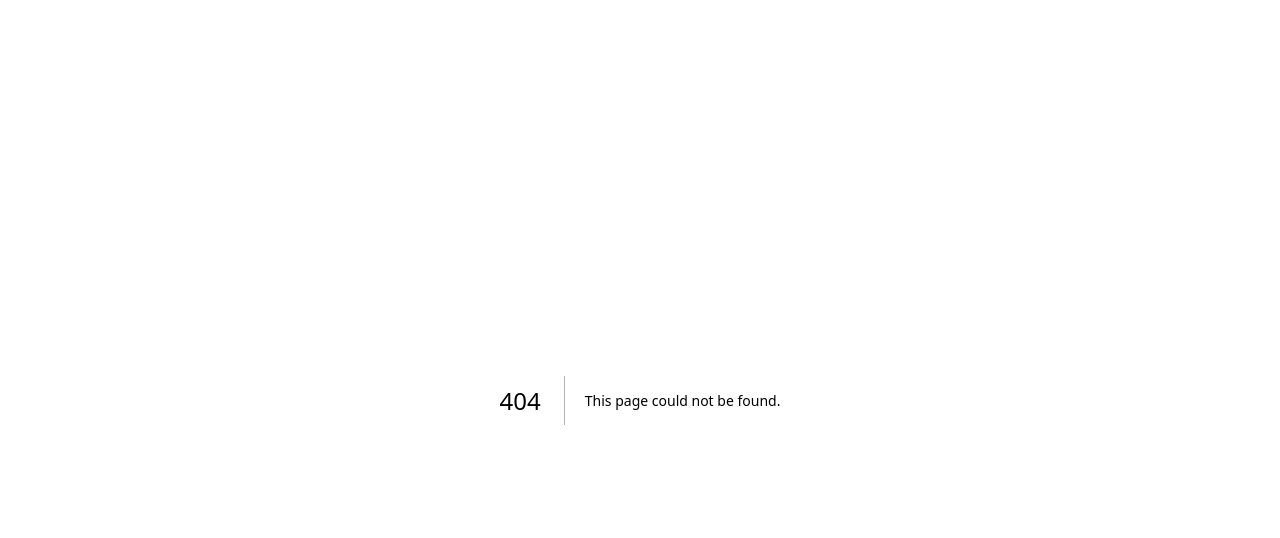
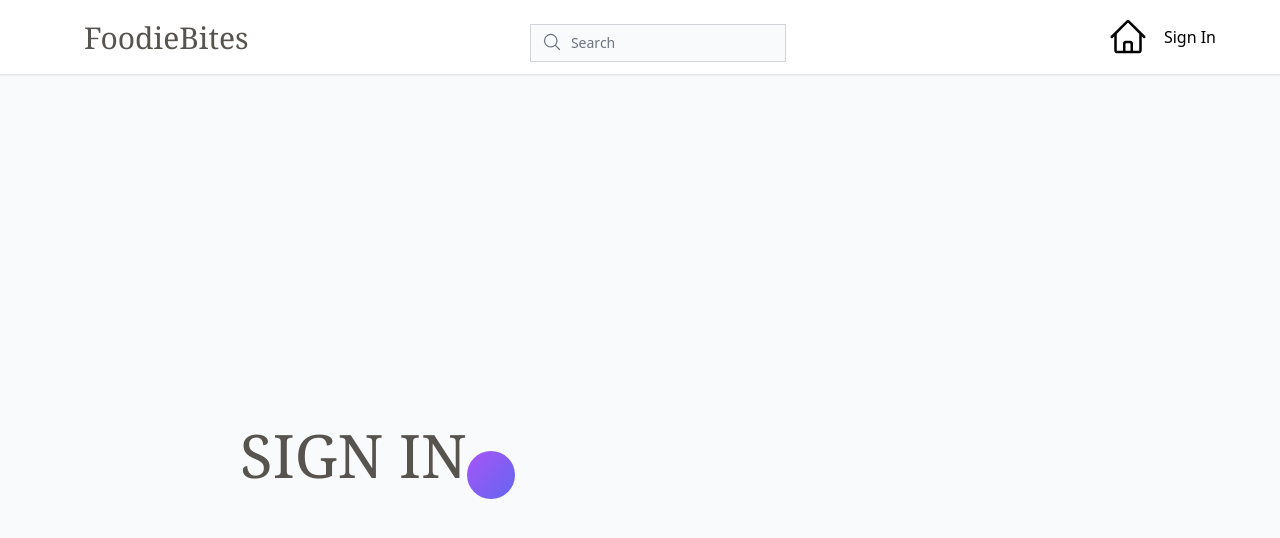
Before and after one commit to kitokazu/foodie_bites, a Next.js app: page /menuPage in a window 1280 px wide. Before the commit this address had no page. Shown: the top 538 px of the page. Built offline with nearby package versions, Linux system fonts and the light colour scheme; no server answers.

Commit message:
redirecting home icon to menu

```diff
--- a/components/Header.js
+++ b/components/Header.js
@@ -61,7 +61,7 @@
         <div className="flex dark:text-black items-center justify-end space-x-4">
           <HomeIcon
             className="navBtn"
-            onClick={() => router.push("/homePage")}
+            onClick={() => router.push("/menuPage")}
           />
 
           {session ? (
--- /dev/null
+++ b/pages/menuPage.js
@@ -0,0 +1,24 @@
+import { useState } from 'react';
+import {sum as addition} from './math.utils';
+import { Inter } from '@next/font/google';
+import styles from '@/styles/Home.module.css'
+import Head from 'next/head'
+import Header from '@/components/Header'
+import Menu from '@/components/Menu'
+
+const inter = Inter({ subsets: ['latin'] })
+
+export default function profilePage() {
+  return (
+    <>
+      <Head>
+        <title>Profile</title>
+        <meta name="description" content="Generated by create next app" />
+        <meta name="viewport" content="width=device-width, initial-scale=1" />
+        <link rel="icon" href="/favicon.ico" />
+      </Head>
+      <Header />
+      <Menu />
+    </>
+  )
+}
```
